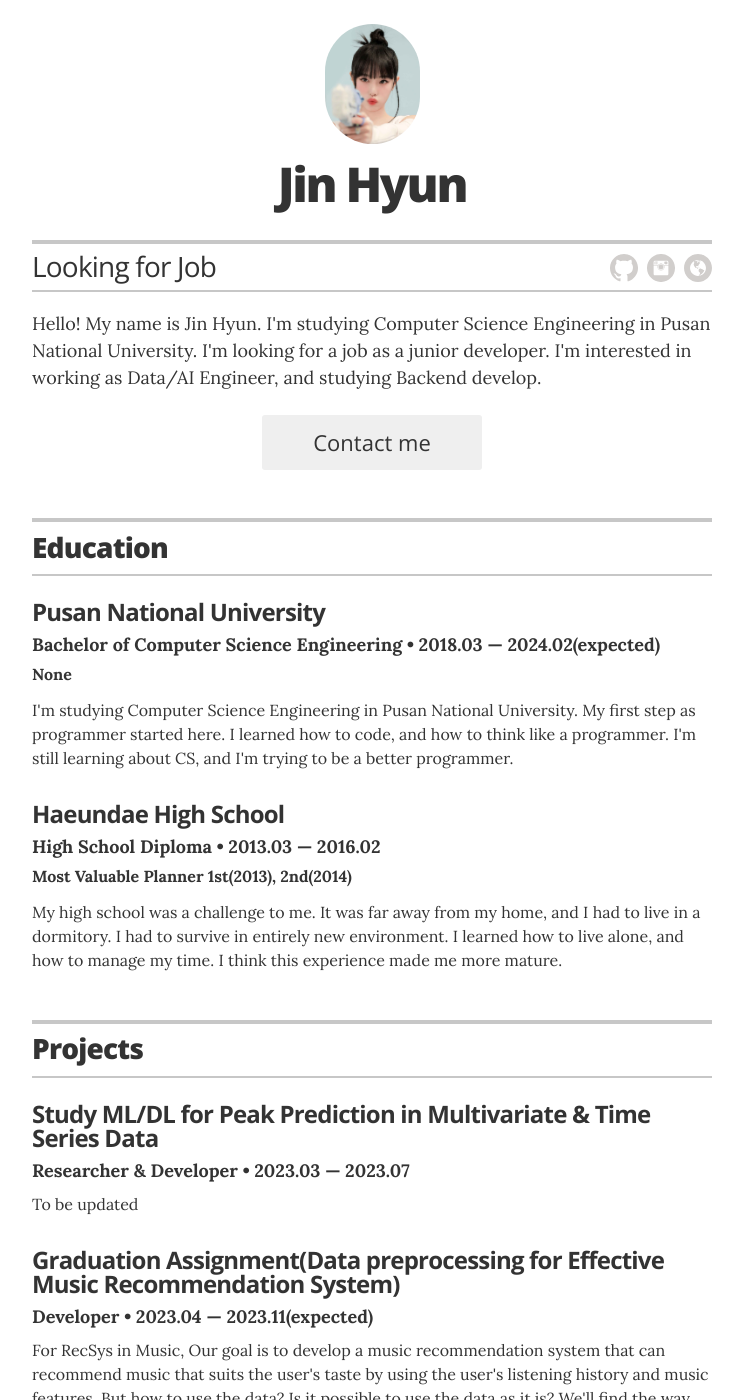
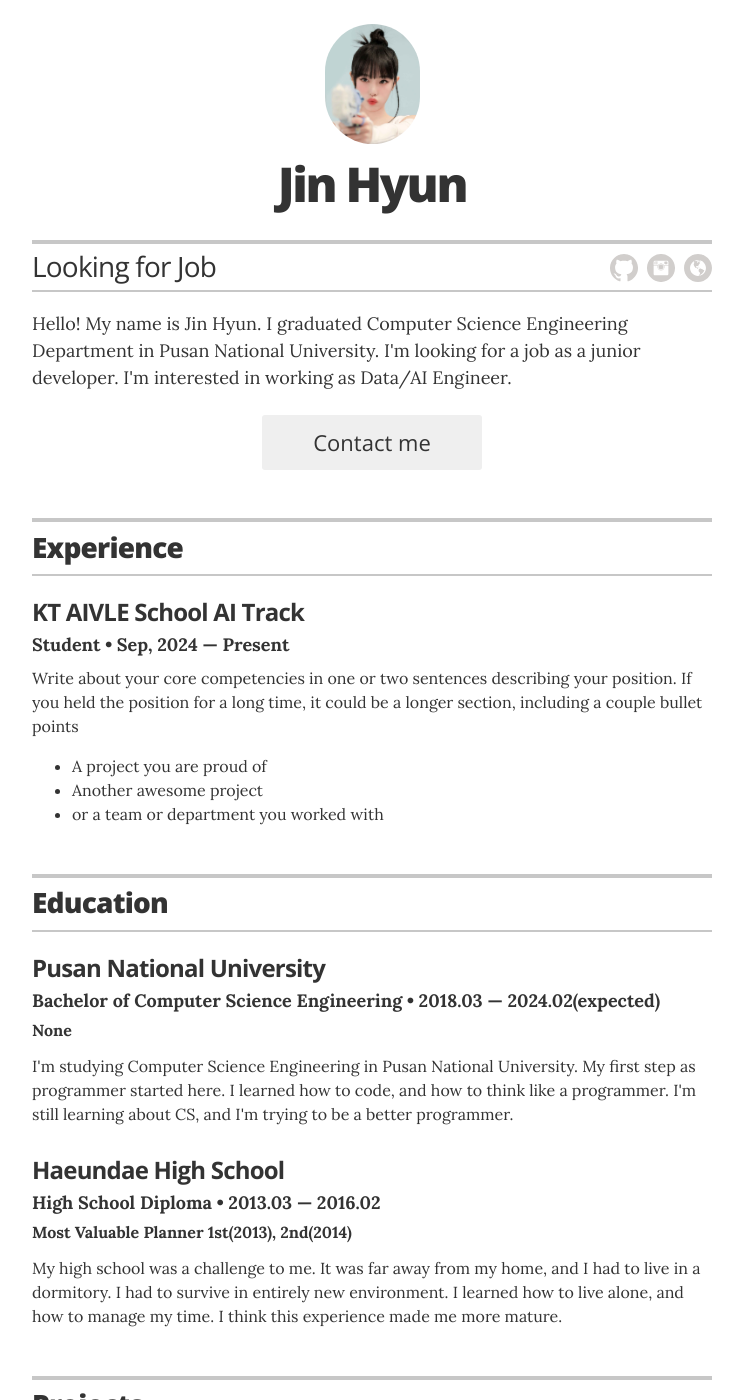
Before and after one commit to gaeul-3041/gaeul-3041.github.io, a Jekyll site: the page built from index.html, in a window 1280 px wide and 1400 px high. Shown: the whole window, without its empty margins (268-1011 px from the left). Built offline with Jekyll 4.4.1, drawn with Linux system fonts in a browser that asks for light colours; some of the changed lines change nothing that is shown; some of the changed text lies outside the part shown.

Commit message:
Experience 적용 테스트

```diff
--- a/_config.yml
+++ b/_config.yml
@@ -23,7 +23,7 @@ resume_contact_address:         "Yangsan, South Korea"
 resume_header_contact_info:     "742 Evergreen Terrace, Springfield • 555-7334 • lisasimpson@youremailaddress.com"
 display_header_contact_info:    "false"
 
-resume_header_intro: "<p>Hello! My name is Jin Hyun. I'm studying Computer Science Engineering in Pusan National University. I'm looking for a job as a junior developer. I'm interested in working as Data/AI Engineer, and studying Backend develop.</p>"
+resume_header_intro: "<p>Hello! My name is Jin Hyun. I graduated Computer Science Engineering Department in Pusan National University. I'm looking for a job as a junior developer. I'm interested in working as Data/AI Engineer.</p>"
 
 # use "yes" to display the email contact button,
 # "no" to display an "I'm not looking for work" message,
@@ -33,7 +33,7 @@ resume_looking_for_work:        "yes"
 
 # Decide which sections to use
 # comment out to hide
-# resume_section_experience:      true
+resume_section_experience:      true
 resume_section_education:       true
 resume_section_projects:        true
 resume_section_skills:          true
@@ -51,7 +51,7 @@ resume_social_links:
   # resume_facebook_url:          "insert Facebook URL here"
   # resume_linkedin_url:          "https://www.linkedin.com/in/joelglovier"
   resume_instagram_url:         "https://www.instagram.com/j.hyun_919/"
-  resume_website_url:           "http://gaeul-3041.githob.io"
+  resume_website_url:           "http://gaeul-3041.github.io"
   # resume_medium_url:            "https://medium.com/@jglovier"
 resume_print_social_links:      true
 
--- a/_data/experience.yml
+++ b/_data/experience.yml
@@ -1,19 +1,6 @@
 # Jobs
-# VP of Global Communications
-- company: Springfield International Human Rights Outreach
-  position: VP of Global Communications
-  duration: Oct, 2013 &mdash; Present
+# KT AIVLE School
+- company: KT AIVLE School AI Track
+  position: Student
+  duration: Sep, 2024 &mdash; Present
   summary: Write about your core competencies in one or two sentences describing your position. If you held the position for a long time, it could be a longer section, including a couple bullet points	<ul class="resume-item-list"><li>A project you are proud of</li><li>Another awesome project</li><li>or a team or department you worked with</li></ul>
-
-# Director of Digital Stratgy
-- company: United Nations Human Rights Council
-  position: Director of Digital Strategy
-  duration:  Jun, 2010 &mdash; Sept, 2013
-  summary: If your stint was shorter, feel free to be brief and just call out the most meaningful points of your role. Be concise, and be meaninful. The person reading just needs enough to want to talk to you more about your experience.
-
-
-# Communications Coordinator
-- company: Springfield Women & Children's Center
-  position: Communications Coordinator
-  duration:   Jun, 2008  &mdash; May, 2010
-  summary: Led communication efforts across digital and traditional media channels for marketing and public relations, internal communication strategies, and coordinated support programs for the recipients of the center's services.
--- a/_data/projects.yml
+++ b/_data/projects.yml
@@ -1,16 +1,16 @@
 # Projects
 # uncomment the urls if you wish to display them, and add your own URL
 
-# jazznotes.io
+# Data Science Study
 - project: Study ML/DL for Peak Prediction in Multivariate & Time Series Data
   role: Researcher & Developer
   duration: 2023.03 &mdash; 2023.07
   # url: "#"
   description: To be updated
 
-# Springfield Community Outreach Group
-- project: Graduation Assignment(Data preprocessing for Effective Music Recommendation System)
+# Graduation Assignment
+- project: Graduation Assignment(Comparing Data Preprocess for Effective Music Recommendation System)
   role: Developer
-  duration: 2023.04 &mdash; 2023.11(expected)
+  duration: 2023.04 &mdash; 2023.11
   # url: "#"
-  description: For RecSys in Music, Our goal is to develop a music recommendation system that can recommend music that suits the user's taste by using the user's listening history and music features. But how to use the data? Is it possible to use the data as it is? We'll find the way how to preprocess data and make the results better.
+  description: For RecSys in Music, Our goal is to develop a music recommendation system that can recommend music that suits the user's taste by using the user's listening history and music features.
```
